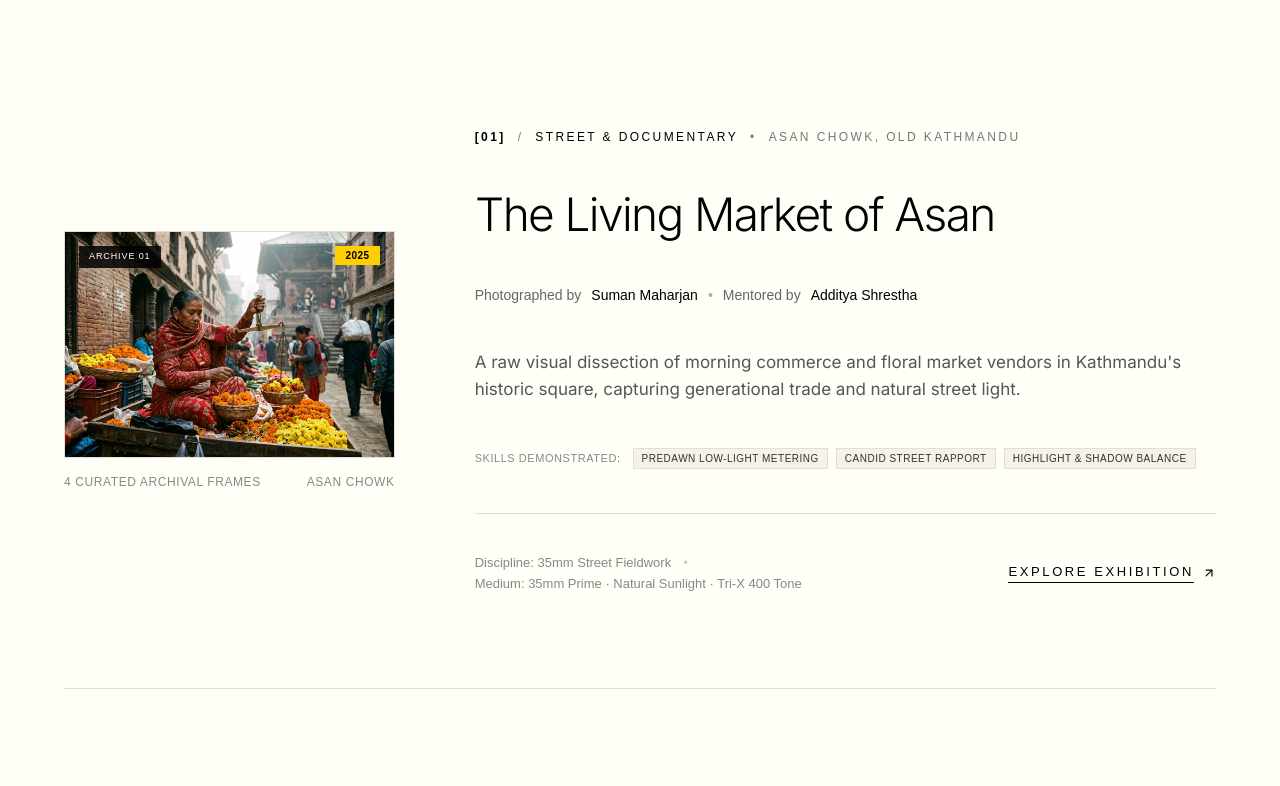
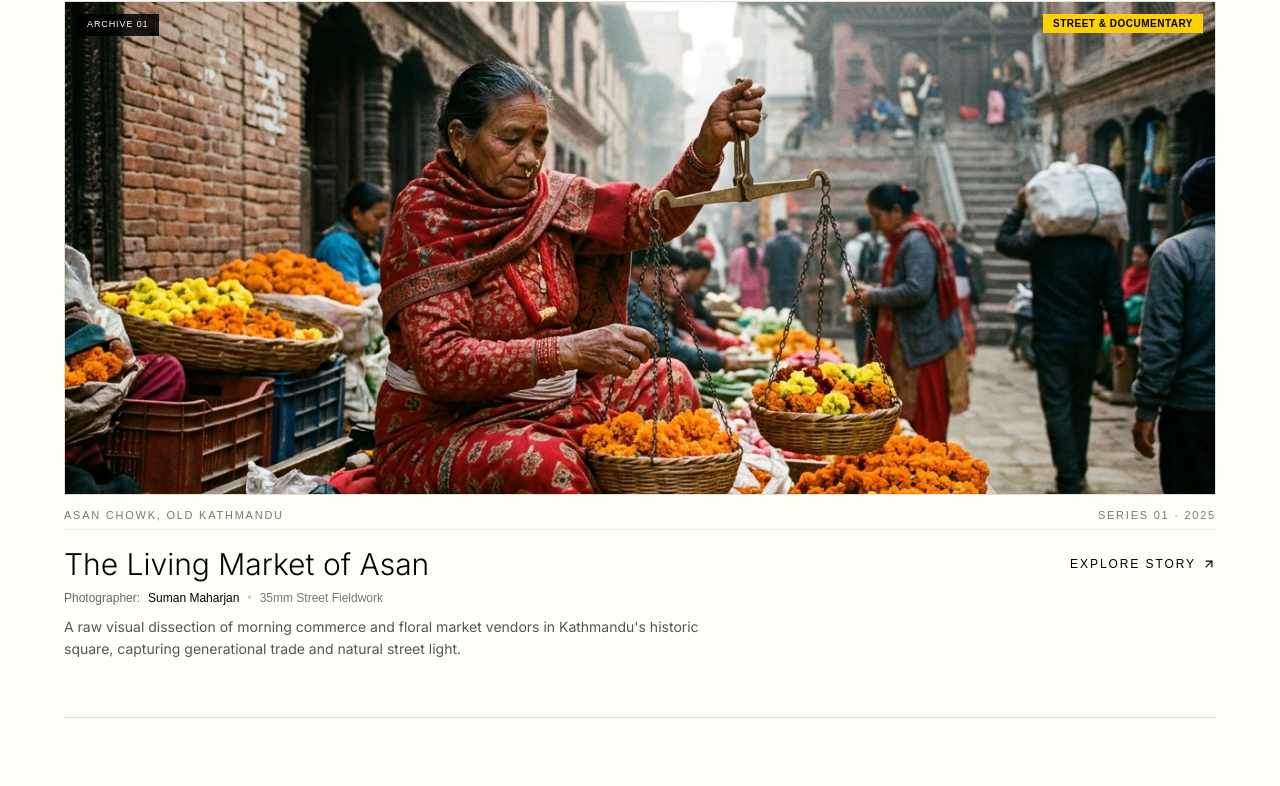
Before and after one commit to Kaushallrai/iipnepal, a Next.js app: page /portfolio in a window 1280 px wide. Shown: the part 569-1355 px from the top of the page. Built offline with nearby package versions, Linux system fonts and the light colour scheme; a web font is replaced by a local one.

Commit message:
feat(portfolio): refine photographic archive grid, concise captions, and project detail lightbox (Phase 4)

```diff
--- a/src/components/portfolio/PortfolioCatalog.tsx
+++ b/src/components/portfolio/PortfolioCatalog.tsx
@@ -3,7 +3,7 @@
 import React, { useState, useMemo } from "react";
 import type { PortfolioItem } from "@/data/portfolio";
 import PortfolioHero from "@/components/portfolio/PortfolioHero";
-import PortfolioRoster from "@/components/portfolio/PortfolioRoster";
+import PortfolioList from "@/components/portfolio/PortfolioList";
 import PortfolioManifesto from "@/components/portfolio/PortfolioManifesto";
 import PortfolioCta from "@/components/portfolio/PortfolioCta";
 
@@ -20,20 +20,29 @@ export default function PortfolioCatalog({
 
   const filteredItems = useMemo(() => {
     if (activeFilter === "All") return initialItems;
-    return initialItems.filter(
-      (item) => item.category.toLowerCase() === activeFilter.toLowerCase()
-    );
+    const f = activeFilter.toLowerCase();
+    return initialItems.filter((item) => {
+      const cat = item.category.toLowerCase();
+      const tag = (item.tag || "").toLowerCase();
+      const disc = (item.discipline || "").toLowerCase();
+      if (f === "street") return cat.includes("street") || tag.includes("street") || disc.includes("street");
+      if (f === "landscape") return cat.includes("landscape") || tag.includes("landscape") || disc.includes("landscape");
+      if (f === "culture") return cat.includes("culture") || cat.includes("heritage") || tag.includes("culture");
+      if (f === "portraits" || f === "portrait") return cat.includes("portrait") || tag.includes("portrait");
+      if (f === "darkroom") return cat.includes("darkroom") || cat.includes("archive") || disc.includes("darkroom");
+      return cat.includes(f);
+    });
   }, [initialItems, activeFilter]);
 
   return (
     <>
       <PortfolioHero
-        totalCount={initialItems.length}
+        totalCount={filteredItems.length}
         activeFilter={activeFilter}
         onFilterChange={setActiveFilter}
         categories={categories}
       />
-      <PortfolioRoster items={filteredItems} />
+      <PortfolioList items={filteredItems} />
       <PortfolioManifesto />
       <PortfolioCta />
     </>
--- a/src/components/portfolio/PortfolioList.tsx
+++ b/src/components/portfolio/PortfolioList.tsx
@@ -3,6 +3,7 @@
 import React from "react";
 import Image from "next/image";
 import Link from "next/link";
+import { ArrowUpRight } from "lucide-react";
 import ScrollReveal from "@/components/animations/ScrollReveal";
 import type { PortfolioItem } from "@/data/portfolio";
 
@@ -13,7 +14,7 @@ export interface PortfolioListProps {
 export default function PortfolioList({ items }: PortfolioListProps): React.JSX.Element {
   if (items.length === 0) {
     return (
-      <div className="py-20 text-center">
+      <div className="py-24 text-center">
         <p className="font-mono text-xs text-[#888888] uppercase tracking-wider">
           No exhibition bodies of work found in this category.
         </p>
@@ -21,7 +22,7 @@ export default function PortfolioList({ items }: PortfolioListProps): React.JSX.
     );
   }
 
-  // Determine asymmetric grid span per index
+  // Determine asymmetric grid span per index for gallery flow
   const getGridSpanClass = (index: number) => {
     switch (index % 6) {
       case 0:
@@ -35,7 +36,7 @@ export default function PortfolioList({ items }: PortfolioListProps): React.JSX.
       case 4:
         return "col-span-12 md:col-span-7"; // Inverted 7-column
       case 5:
-        return "col-span-12"; // Cinematic full-width frame
+        return "col-span-12"; // Full-width cinematic frame
       default:
         return "col-span-12 md:col-span-6";
     }
@@ -61,130 +62,90 @@ export default function PortfolioList({ items }: PortfolioListProps): React.JSX.
   };
 
   return (
-    <section id="portfolio-roster" className="w-full py-10 sm:py-14 md:py-18 bg-[#fffef7]">
-      <div className="w-full max-w-[105rem] mx-auto px-5 sm:px-8 md:px-12 lg:px-16">
+    <section id="portfolio-roster" className="w-full py-12 sm:py-16 md:py-20 bg-[#fffef7]">
+      <div className="w-full max-w-[105rem] mx-auto px-6 sm:px-8 md:px-12 lg:px-16">
 
         {/* Asymmetric Exhibition Bento Grid */}
-        <div className="grid grid-cols-12 gap-x-6 sm:gap-x-8 lg:gap-x-12 gap-y-14 sm:gap-y-18 lg:gap-y-24">
+        <div className="grid grid-cols-12 gap-x-6 sm:gap-x-8 lg:gap-x-12 gap-y-12 sm:gap-y-16 lg:gap-y-20">
           {items.map((item, idx) => {
             const spanClass = getGridSpanClass(idx);
             const aspectClass = getImageAspectClass(idx);
-            const isFeaturedMaster = idx === 0;
+            const isFullWidth = (idx % 6 === 0) || (idx % 6 === 5);
 
             return (
               <article
                 key={item.id}
-                className={`${spanClass} flex flex-col gap-4 border-b border-[#e2e0d2] pb-12 sm:pb-16`}
+                className={`${spanClass} flex flex-col gap-4 border-b border-[#e2e0d2] pb-10 sm:pb-14`}
               >
                 <ScrollReveal
                   variant="fade-up"
                   distance={20}
                   duration={0.7}
-                  delay={(idx % 2) * 0.06}
+                  delay={(idx % 2) * 0.05}
                 >
                   <Link
                     href={`/portfolio/${item.slug}`}
                     className="group block overflow-hidden no-underline text-inherit select-none"
                   >
-                    {/* 1. Sharp 0px Archival Frame (No Tag Overlays on the Image) */}
-                    <div className={`relative w-full ${aspectClass} overflow-hidden bg-black`}>
+                    {/* 1. Sharp 0px Archival Frame with Micro Badges */}
+                    <div className={`relative w-full ${aspectClass} overflow-hidden bg-black border border-[#e2e0d2]`}>
                       <Image
                         src={item.coverImage}
                         alt={`${item.title} by ${item.photographer}`}
                         fill
                         sizes="(max-width: 768px) 100vw, (max-width: 1200px) 70vw, 95vw"
                         priority={idx === 0}
-                        className="object-cover object-center transition-transform duration-700 ease-out group-hover:scale-103"
+                        className="object-cover object-center transition-transform duration-700 ease-out group-hover:scale-102"
                       />
+
+                      {/* Archival Negative Stamp */}
+                      <div className="absolute top-3 left-3 bg-black/85 text-white font-mono text-[9px] uppercase tracking-widest px-2.5 py-1">
+                        ARCHIVE {item.number}
+                      </div>
+
+                      <div className="absolute top-3 right-3 bg-[#ffd001] text-black font-mono text-[10px] uppercase tracking-wider px-2.5 py-0.5 font-semibold">
+                        {item.category}
+                      </div>
                     </div>
 
-                    {/* Quiet Caption Strip Directly Below Image */}
-                    <div className="pt-2.5 pb-1 flex items-center justify-between font-mono text-[11px] text-[#777777] uppercase tracking-[0.16em] border-b border-[#f0eee3]">
+                    {/* 2. Micro Metadata Strip Directly Below Image */}
+                    <div className="pt-3 pb-1.5 flex items-center justify-between font-mono text-[11px] text-[#777777] uppercase tracking-[0.16em] border-b border-[#f0eee3]">
                       <span>{item.location}</span>
-                      <span>Series {item.number} / {item.category}</span>
+                      <span>Series {item.number} · {item.year}</span>
                     </div>
 
-                    {/* 2. Rich Editorial Details */}
-                    {isFeaturedMaster ? (
-                      /* Featured Project 01 Detailed 2-Column Presentation */
-                      <div className="pt-5 grid grid-cols-1 lg:grid-cols-12 gap-6 lg:gap-12 items-start">
+                    {/* 3. Concise Editorial Caption Strip */}
+                    <div className={`pt-4 flex flex-col ${isFullWidth ? "md:flex-row md:items-start md:justify-between gap-4 md:gap-10" : "gap-3"}`}>
 
-                        {/* Left: Title, Tagline & Deep Narrative (col 1-7) */}
-                        <div className="lg:col-span-7 flex flex-col gap-3">
-                          <h2 className="font-sans font-light text-2xl sm:text-3xl lg:text-4xl text-black leading-tight group-hover:opacity-75 transition-opacity">
+                      <div className="flex-1 flex flex-col gap-1.5">
+                        <div className="flex items-center gap-2">
+                          <h2 className="font-sans font-light text-2xl sm:text-3xl text-black leading-tight group-hover:opacity-75 transition-opacity">
                             {item.title}
                           </h2>
-
-                          <p className="font-mono text-xs sm:text-[13px] text-[#555555] uppercase tracking-wider font-medium">
-                            {item.tagline}
-                          </p>
-
-                          <p className="font-sans font-normal text-xs sm:text-sm text-[#555555] leading-relaxed pt-1">
-                            {item.statement}
-                          </p>
                         </div>
 
-                        {/* Right: Technical Factsheet & Action (col 8-12) */}
-                        <div className="lg:col-span-5 flex flex-col justify-between gap-6 pt-2 lg:pt-0">
-                          <div className="p-5 bg-white border border-[#e2e0d2] flex flex-col gap-3 text-xs font-mono">
-                            <div className="flex flex-col gap-0.5">
-                              <span className="text-[#999999] uppercase text-[10px] tracking-wider">Photographer & Track</span>
-                              <span className="font-medium text-black text-sm">{item.photographer}</span>
-                              <span className="text-[#666666] text-[11px]">{item.course}</span>
-                            </div>
-
-                            <div className="pt-2 border-t border-[#f0eee3] flex flex-col gap-0.5">
-                              <span className="text-[#999999] uppercase text-[10px] tracking-wider">Curatorial Mentor</span>
-                              <span className="text-black">{item.mentor}</span>
-                            </div>
-
-                            <div className="pt-2 border-t border-[#f0eee3] flex flex-col gap-0.5">
-                              <span className="text-[#999999] uppercase text-[10px] tracking-wider">Medium & Technique</span>
-                              <span className="text-[#444444] text-[11px] leading-relaxed">{item.medium}</span>
-                            </div>
-                          </div>
-
-                          <div className="flex items-center justify-between">
-                            <span className="font-mono text-xs uppercase tracking-[0.16em] text-black group-hover:underline decoration-[#ffd001] underline-offset-4 font-semibold transition-all whitespace-nowrap">
-                              Explore Complete Exhibition (4 Frames) →
-                            </span>
-                          </div>
+                        <div className="font-mono text-xs text-[#666666] flex flex-wrap items-center gap-x-2 gap-y-1">
+                          <span>Photographer:</span>
+                          <span className="text-black font-medium">{item.photographer}</span>
+                          <span className="text-[#cccccc]">•</span>
+                          <span className="text-[#777777]">{item.discipline}</span>
                         </div>
 
-                      </div>
-                    ) : (
-                      /* Standard Asymmetric Roster Cards */
-                      <div className="pt-4 flex flex-col gap-2">
-
-                        <div className="flex flex-col sm:flex-row sm:items-baseline justify-between gap-1 sm:gap-4">
-                          <h2 className="font-sans font-light text-xl sm:text-2xl text-black leading-snug group-hover:opacity-75 transition-opacity">
-                            {item.title}
-                          </h2>
-
-                          <span className="font-mono text-xs uppercase tracking-[0.16em] text-black group-hover:underline decoration-[#ffd001] underline-offset-4 font-semibold transition-all whitespace-nowrap shrink-0 pt-1 sm:pt-0">
-                            Explore Story →
-                          </span>
-                        </div>
-
-                        {/* Summary & Photographer Details */}
-                        <p className="font-sans font-normal text-xs sm:text-sm text-[#555555] leading-relaxed line-clamp-3">
+                        {/* Brief 1-sentence caption */}
+                        <p className="font-sans font-normal text-xs sm:text-sm text-[#555555] leading-relaxed max-w-2xl line-clamp-2 pt-1">
                           {item.summary}
                         </p>
+                      </div>
 
-                        <div className="pt-2 flex flex-wrap items-center justify-between gap-2 font-mono text-[11px] text-[#777777] border-t border-[#f0eee3]">
-                          <div>
-                            <span className="text-[#999999]">Photographer: </span>
-                            <span className="text-black font-medium">{item.photographer}</span>
-                          </div>
+                      {/* Click-through Action */}
+                      <div className="pt-2 md:pt-1 shrink-0 self-start md:self-auto">
+                        <span className="inline-flex items-center gap-1.5 font-mono text-xs uppercase tracking-[0.16em] text-black group-hover:text-[#ca8a04] transition-colors font-medium">
+                          <span>Explore Story</span>
+                          <ArrowUpRight className="w-3.5 h-3.5 group-hover:translate-x-0.5 group-hover:-translate-y-0.5 transition-transform" />
+                        </span>
+                      </div>
 
-                          <div className="hidden sm:inline-block">
-                            <span className="text-[#999999]">Discipline: </span>
-                            <span className="text-[#444444]">{item.discipline}</span>
-                          </div>
-                        </div>
-
-                      </div>
-                    )}
+                    </div>
                   </Link>
                 </ScrollReveal>
               </article>
--- a/src/data/portfolio/index.ts
+++ b/src/data/portfolio/index.ts
@@ -46,8 +46,7 @@ export function getPreviousPortfolioItem(currentSlug: string): PortfolioItem {
 }
 
 export function getPortfolioCategories(): string[] {
-  const categories = Array.from(new Set(masterPortfolioList.map((item) => item.category)));
-  return ["All", ...categories];
+  return ["All", "Street", "Landscape", "Culture", "Portraits", "Darkroom"];
 }
 
 export function getFeaturedPortfolioItems(): PortfolioItem[] {
```
Also changed, not shown: src/components/portfolio/detail/PortfolioDetailHero.tsx (+79 -36 lines).
